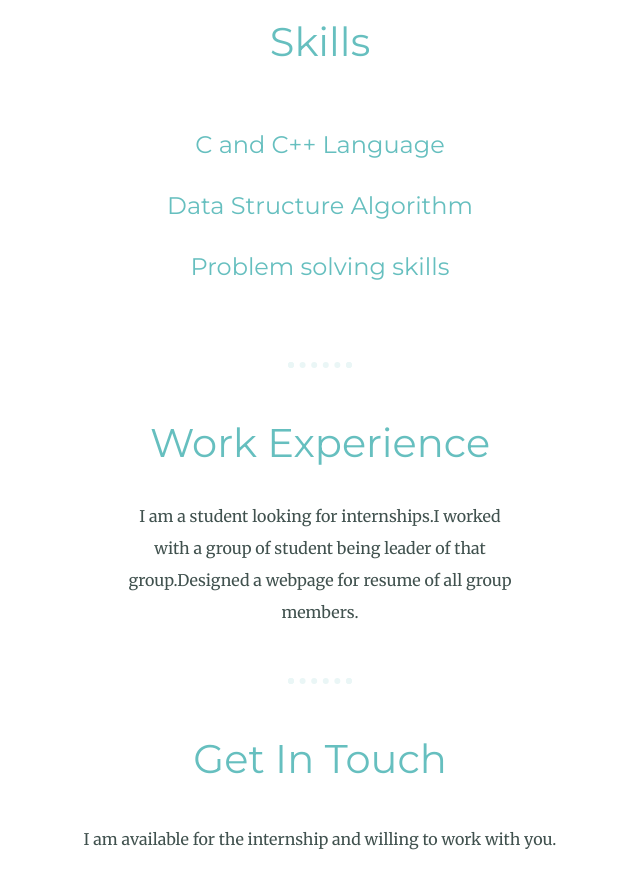
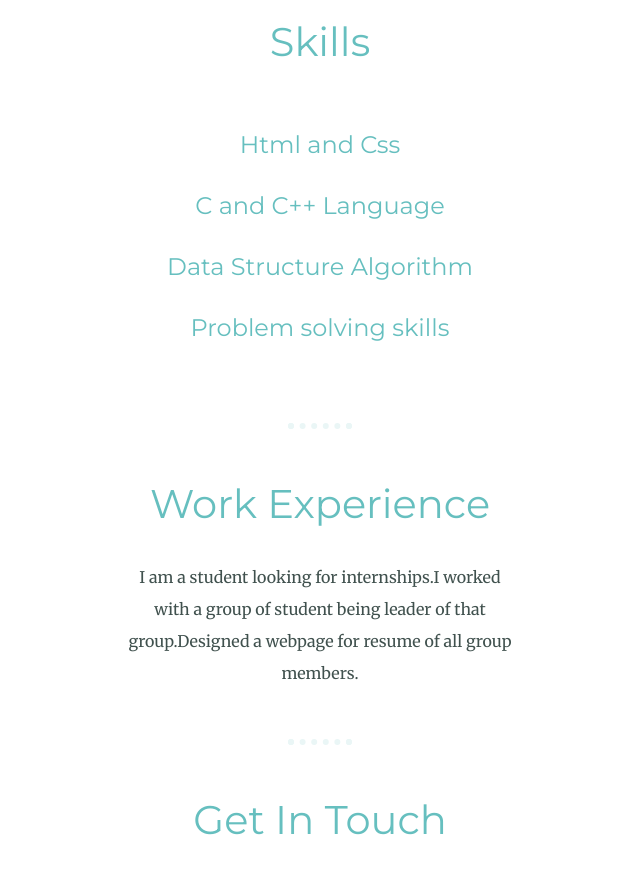
Before and after one commit to Dheeru-k/GResume, a plain HTML site: page Group_Members/cs20b1105.html in a window 1280 px wide. Shown: the part 1720-2601 px from the top of the page, without its empty margins (320-960 px from the left). Drawn offline with Linux system fonts and the light colour scheme.

Commit message:
Update cs20b1105.html

```diff
--- a/Group_Members/cs20b1105.html
+++ b/Group_Members/cs20b1105.html
@@ -42,6 +42,10 @@
         <div class="skill-data">
           <table cellspacing="30">
             <tr>
+              <td>Html and Css</td>
+
+            </tr>
+            <tr>
               <td>C and C++ Language</td>
 
             </tr>
```
